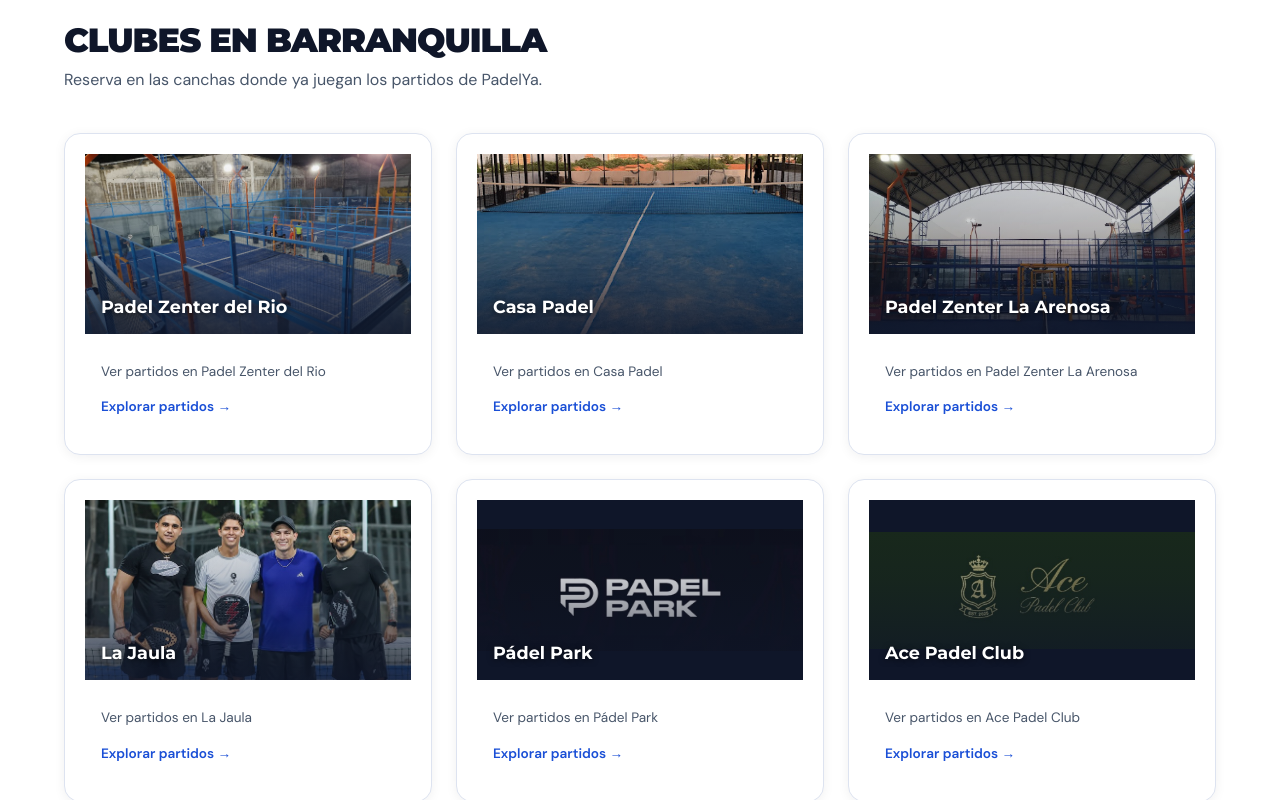
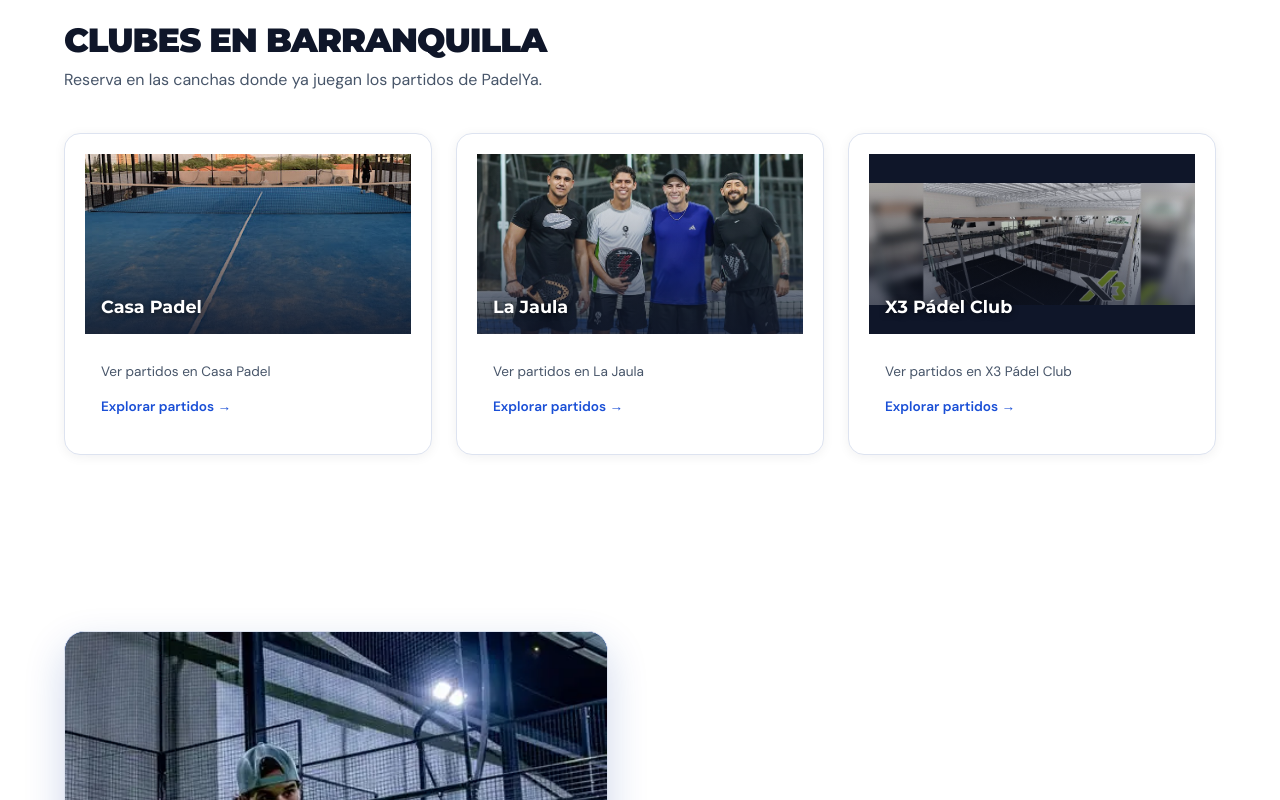
Before and after one commit to fckyeslol/PadelYa-, a Next.js app: page / in a window 1280 px wide. Shown: the part 800-1600 px from the top of the page. Built offline with nearby package versions, Linux system fonts and the light colour scheme; no server answers.

Commit message:
Hide all venues except Casa Padel, X3 Pádel Club and La Jaula in landing section
Co-Authored-By: Claude Sonnet 4.6 <noreply@anthropic.com>

```diff
--- a/components/landing/VenuesSection.tsx
+++ b/components/landing/VenuesSection.tsx
@@ -1,6 +1,8 @@
 import Link from "next/link";
 import { BARRANQUILLA_VENUES } from "@/config/venues";
 import { VenuePhoto } from "@/components/venue/VenuePhoto";
+
+const SHOWN_VENUE_IDS = new Set(["casa-padel", "x3-padel-club", "la-jaula"]);
 
 export function VenuesSection() {
   return (
@@ -12,7 +14,7 @@ export function VenuesSection() {
         </p>
 
         <div className="grid gap-6 md:grid-cols-3">
-          {BARRANQUILLA_VENUES.map((venue) => (
+          {BARRANQUILLA_VENUES.filter((v) => SHOWN_VENUE_IDS.has(v.id)).map((venue) => (
             <Link
               key={venue.id}
               href={`/matches?venue=${encodeURIComponent(venue.name)}`}
```
